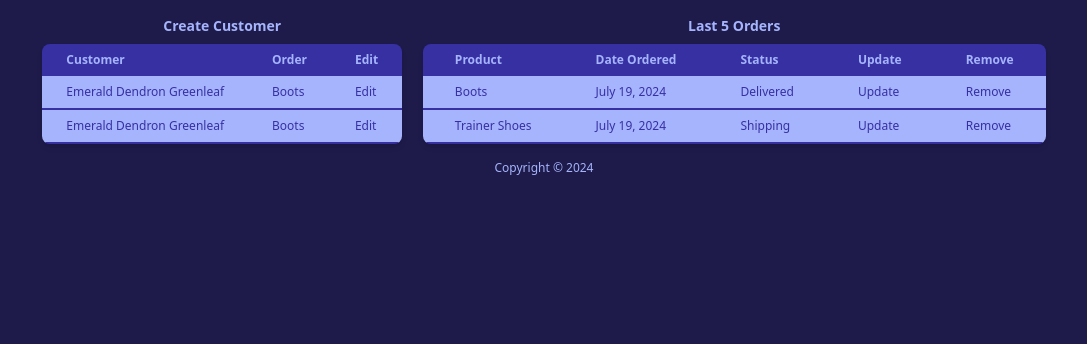
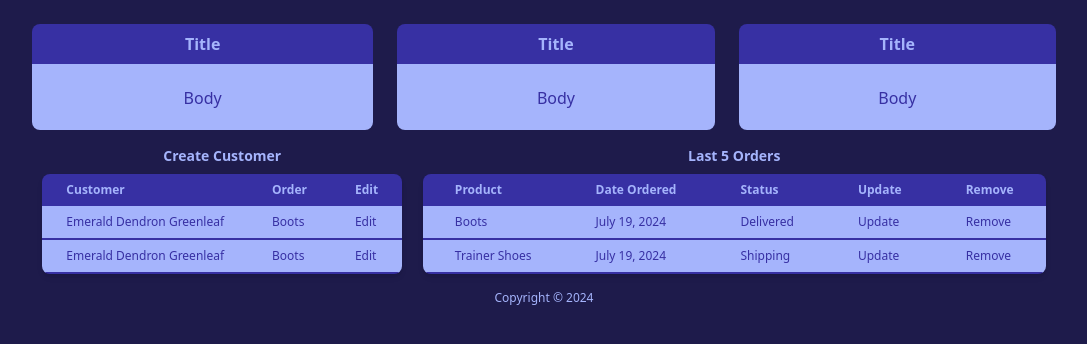
Before and after one commit to eisBlume0901/Django_Customer_Management_System_From_Dennis_Ivy, a Django app: page / in a window 1280 px wide. Shown: the part 46-390 px from the top of the page, without its empty margins (96-1183 px from the left). Run offline with Django 5.2, Linux system fonts and the light colour scheme; some libraries are stand-ins or nearby versions.

Commit message:
Added status cards for the dashboard

```diff
--- a/customer_management_system/templates/accounts/dashboard.html
+++ b/customer_management_system/templates/accounts/dashboard.html
@@ -1,6 +1,7 @@
 {% extends 'main.html' %}
 {% block content %}
 {% include 'partials/_home_navbar.html' %}
+{% include 'partials/_status.html' %}
 <div class="flex flex-wrap flex-col space-y-4 sm:flex-wrap sm:flex-col sm:max-screen-sm sm:space-y-4 md:flex-wrap md:flex-col md:max-screen-md md:space-y-4 lg:flex-row lg:space-y-0 max-w-screen-lg mx-auto my-4 justify-around">
 
     <div class="flex flex-col space-y-2 ">
--- /dev/null
+++ b/customer_management_system/templates/partials/_status.html
@@ -0,0 +1,15 @@
+<div class="grid grid-cols-3 max-w-screen-lg mx-auto justify-between space-x-6 mt-6">
+    <div class="flex flex-col">
+        <h1 class="text-md text-center text-indigo-300 font-bold rounded-t-lg bg-indigo-800 border-indigo-800 border-b-2 border-b-indigo-300 py-2">Title</h1>
+        <p class="text-md text-center text-indigo-800 font-medium rounded-b-lg bg-indigo-300 p-5">Body</p>
+    </div>
+    <div class="flex flex-col">
+        <h1 class="text-md text-center text-indigo-300 font-bold rounded-t-lg bg-indigo-800 border-indigo-800 border-b-2 border-b-indigo-300 py-2">Title</h1>
+        <p class="text-md text-center text-indigo-800 font-medium rounded-b-lg bg-indigo-300 p-5">Body</p>
+    </div>
+    <div class="flex flex-col">
+        <h1 class="text-md text-center text-indigo-300 font-bold rounded-t-lg bg-indigo-800 border-indigo-800 border-b-2 border-b-indigo-300 py-2">Title</h1>
+        <p class="text-md text-center text-indigo-800 font-medium rounded-b-lg bg-indigo-300 p-5">Body</p>
+    </div>
+
+</div>
```
